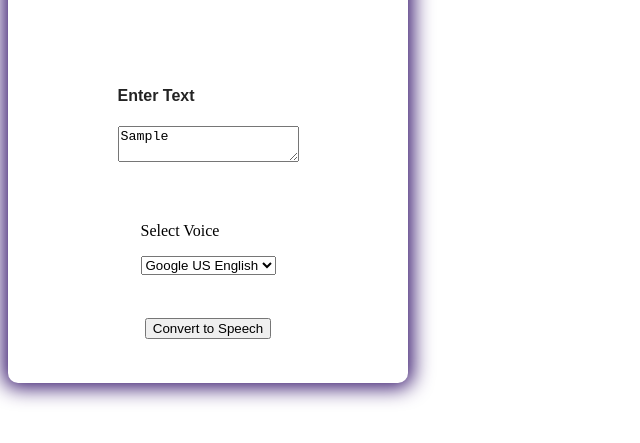
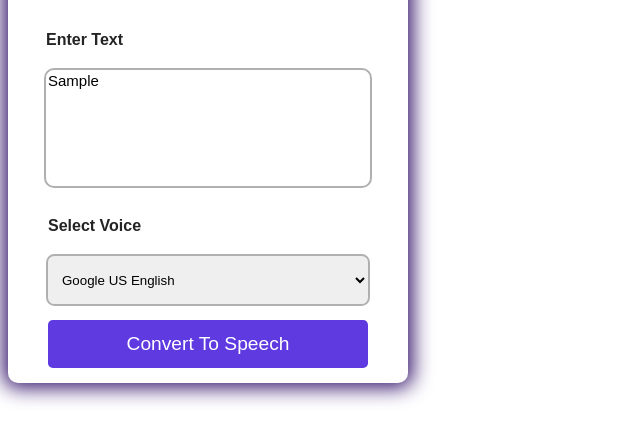
Before and after one commit to coloringpen/30daysOfJS, a plain HTML site: page day1/index.html in a window 1280 px wide. Both pictures are taken after typing "Sample" into the empty fields and a click on the button "Convert to Speech". Shown: the part 125-568 px from the top of the page, without its empty margins (0-640 px from the left). Drawn offline with Linux system fonts and the light colour scheme.

Commit message:
바닐라JS 챌린지 1일차

```diff
--- a/day1/app.js
+++ b/day1/app.js
@@ -0,0 +1,55 @@
+const textarea = document.querySelector('#text');
+let voicelist = document.querySelector('#voice');
+let speechbtn = document.querySelector('.submit');
+
+let synth = speechSynthesis;
+let isSpeaking = true;
+
+function voicespeech() {
+  for (let voice of synth.getVoices()) {
+    let option = document.createElement('option');
+    option.text = voice.name;
+    voicelist.add(option);
+    console.log(option);
+  }
+}
+
+synth.addEventListener('voiceschanged', voicespeech);
+
+function texttospeech(text) {
+  let utternance = new SpeechSynthesisUtterance(text);
+  for (let voice of synth.getVoices()) {
+    if (voice.name === voicelist.value) {
+      utternance.voice = voice;
+    }
+  }
+  speechSynthesis.speak(utternance);
+}
+
+speechbtn.addEventListener('click', (e) => {
+  e.preventDefault();
+  if (textarea.value != '') {
+    if (!synth.speaking) {
+      texttospeech(textarea.value);
+    }
+    if (textarea.value.length > 80) {
+      if (isSpeaking) {
+        synth.resume();
+        isSpeaking = false;
+        speechbtn.innerHTML = 'Pause Speech';
+      } else {
+        synth.pause();
+        isSpeaking = true;
+        speechbtn.innerHTML = 'Resume Speech';
+      }
+      setInterval(() => {
+        if (!synth.speaking && !isSpeaking) {
+          isSpeaking = true;
+          speechbtn.innerHTML = 'Convert To Speech';
+        }
+      });
+    } else {
+      speechbtn.innerHTML = 'Convert To Speech';
+    }
+  }
+});
--- a/day1/index.html
+++ b/day1/index.html
@@ -21,6 +21,7 @@
         </select>
       </div>
       <button class="submit">Convert to Speech</button>
+      <script src="./app.js"></script>
     </main>
   </body>
 </html>
--- a/day1/style.css
+++ b/day1/style.css
@@ -31,3 +31,49 @@ main {
   color: rgb(36, 36, 36);
   align-self: start;
 }
+
+#text {
+  height: 7rem;
+  width: 20rem;
+  border: none;
+  outline: 2px solid rgba(128, 128, 128, 0.623);
+  border-radius: 0.5rem;
+  resize: none;
+  font-size: 15px;
+  font-family: Arial, Helvetica, sans-serif;
+  padding: 8px, 10px;
+}
+
+.voice-section {
+  display: flex;
+  justify-content: center;
+  align-items: center;
+  flex-direction: column;
+  gap: 5px;
+}
+
+.voice-title {
+  font-family: Arial;
+  font-weight: bold;
+  color: rgb(36, 36, 36);
+  align-self: start;
+}
+
+#voice {
+  height: 3rem;
+  width: 20rem;
+  border: none;
+  outline: 2px solid rgba(128, 128, 128, 0.623);
+  border-radius: 0.4rem;
+  padding: 0px 10px;
+}
+
+.submit {
+  background-color: rgba(92, 55, 225, 0.979);
+  color: white;
+  width: 20rem;
+  height: 3rem;
+  border-radius: 0.3rem;
+  font-size: 1.2rem;
+  border: none;
+}
```
Also changed, not shown: 1 other file.
